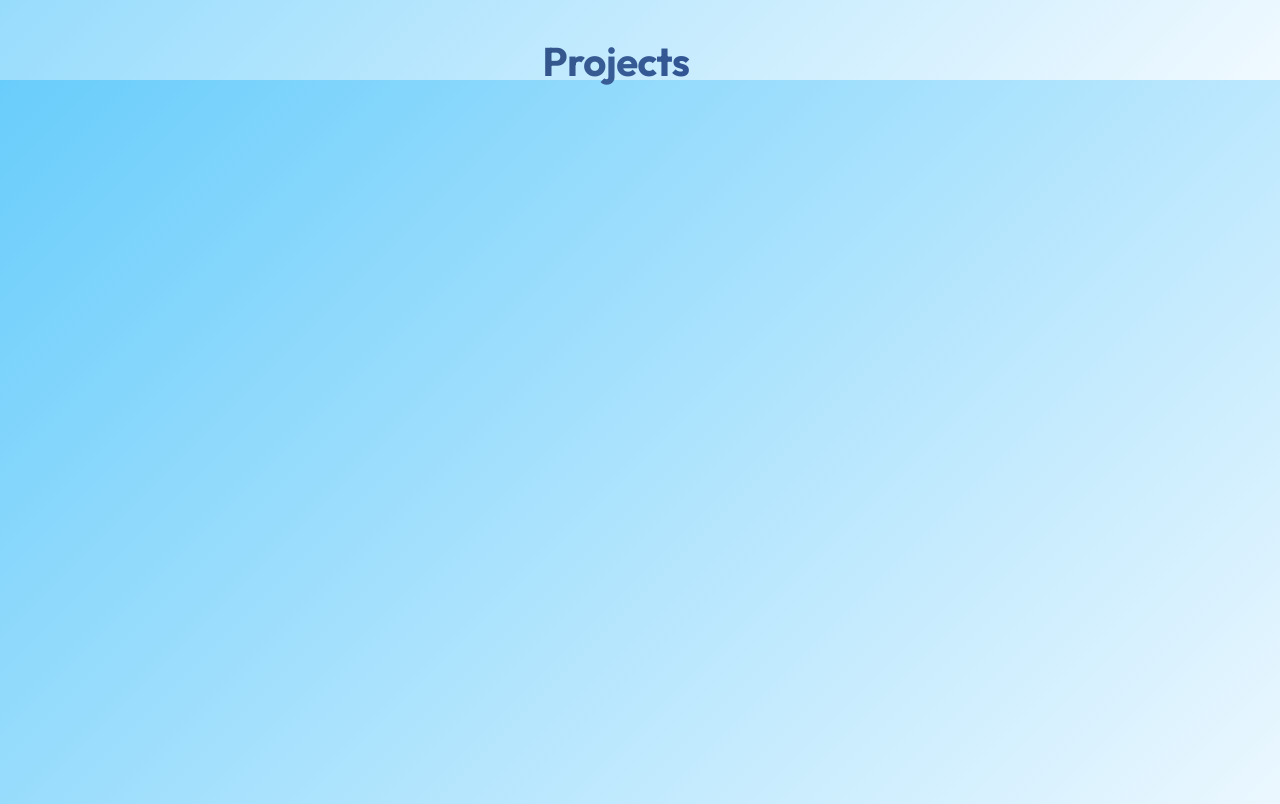
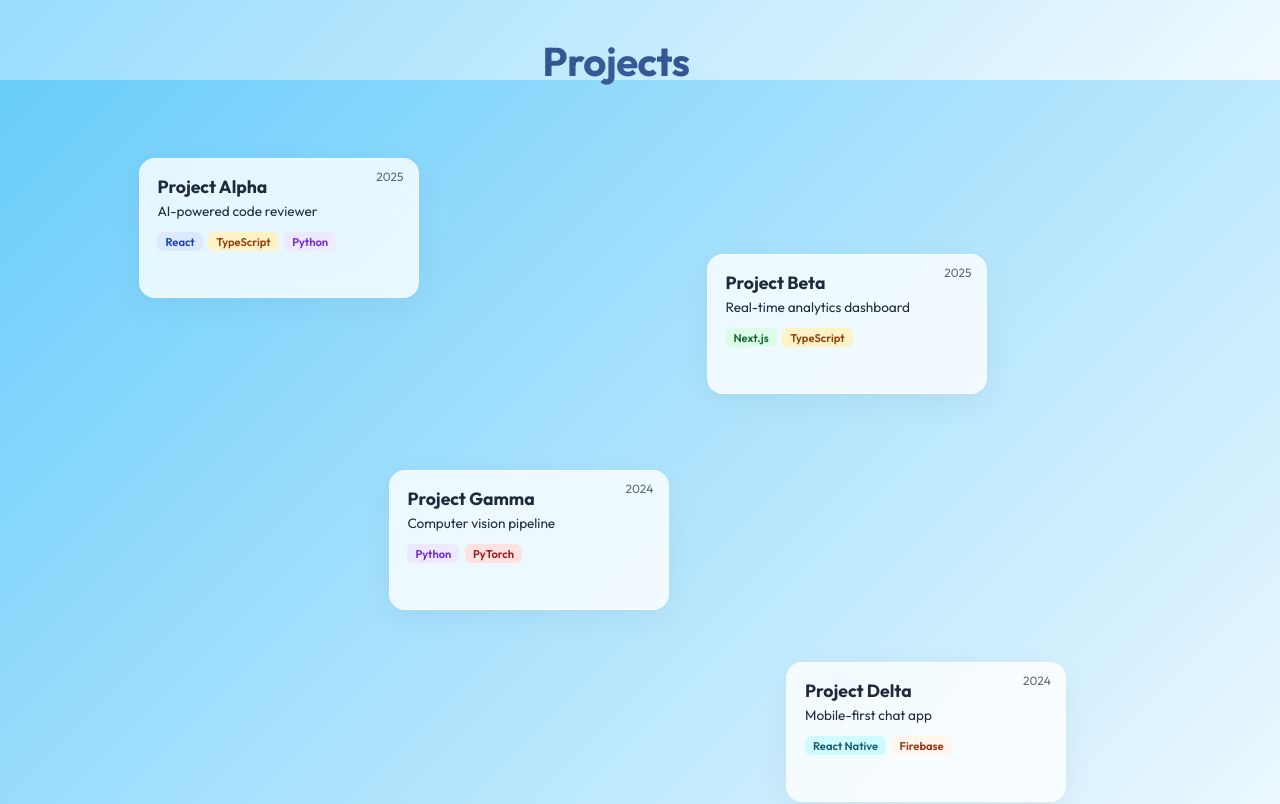
Before and after one commit to RextonRZ/RextonRZ.github.io, a Next.js app: page / in a window 1280 px wide. Shown: the part 3120-3924 px from the top of the page. Built offline with nearby package versions, Linux system fonts and the light colour scheme.

Commit message:
feat(projects): render collapsed cards with float animation

```diff
--- a/src/components/ProjectsSection.css
+++ b/src/components/ProjectsSection.css
@@ -21,3 +21,81 @@
     min-height: auto;
   }
 }
+
+.project-card {
+  position: absolute;
+  width: 280px;
+  min-height: 140px;
+  padding: 1rem 1.1rem;
+  background: var(--card-bg);
+  backdrop-filter: blur(10px);
+  border: 1px solid var(--card-border);
+  border-radius: 16px;
+  box-shadow: var(--shadow);
+  cursor: pointer;
+  transition: transform 250ms ease, box-shadow 250ms ease;
+  animation: card-float 5s ease-in-out infinite;
+  z-index: 2;
+}
+
+.project-card:hover {
+  transform: translateY(-6px);
+  box-shadow: 0 16px 40px rgba(30, 64, 175, 0.18);
+}
+
+.project-year {
+  position: absolute;
+  top: 0.6rem;
+  right: 0.9rem;
+  font-size: 0.75rem;
+  color: var(--text-muted);
+  opacity: 0.7;
+}
+
+.project-title {
+  font-size: 1.1rem;
+  font-weight: 700;
+  color: var(--text-main);
+  margin: 0 0 0.25rem;
+}
+
+.project-tagline {
+  font-size: 0.85rem;
+  color: var(--text-muted);
+  margin: 0 0 0.75rem;
+  white-space: nowrap;
+  overflow: hidden;
+  text-overflow: ellipsis;
+}
+
+.project-tags {
+  display: flex;
+  flex-wrap: wrap;
+  gap: 0.35rem;
+}
+
+.project-tag {
+  font-size: 0.7rem;
+  font-weight: 600;
+  padding: 0.15rem 0.5rem;
+  border-radius: 6px;
+}
+
+@keyframes card-float {
+  0%, 100% { transform: translateY(0); }
+  50%      { transform: translateY(-6px); }
+}
+
+@media (prefers-reduced-motion: reduce) {
+  .project-card { animation: none; }
+}
+
+@media (max-width: 768px) {
+  .project-card {
+    position: static;
+    width: 100%;
+    max-width: 360px;
+    margin: 0 auto 1.5rem;
+    animation: none;
+  }
+}
--- a/src/components/ProjectsSection.tsx
+++ b/src/components/ProjectsSection.tsx
@@ -131,7 +131,30 @@ export function ProjectsSection() {
   return (
     <section id="projects" className="projects-section">
       <h2 className="projects-heading">Projects</h2>
-      <div className="projects-canvas" />
+      <div className="projects-canvas">
+        {PROJECTS.map((p, i) => (
+          <div
+            key={p.id}
+            className="project-card"
+            style={{
+              top: p.position.top,
+              left: p.position.left,
+              animationDelay: `${(i * 0.7) % 3}s`,
+            }}
+          >
+            <span className="project-year">{p.year}</span>
+            <h3 className="project-title">{p.title}</h3>
+            <p className="project-tagline">{p.tagline}</p>
+            <div className="project-tags">
+              {p.tags.map((tag) => (
+                <span key={tag} className="project-tag" style={tagStyle(tag)}>
+                  {tag}
+                </span>
+              ))}
+            </div>
+          </div>
+        ))}
+      </div>
     </section>
   );
 }
```
